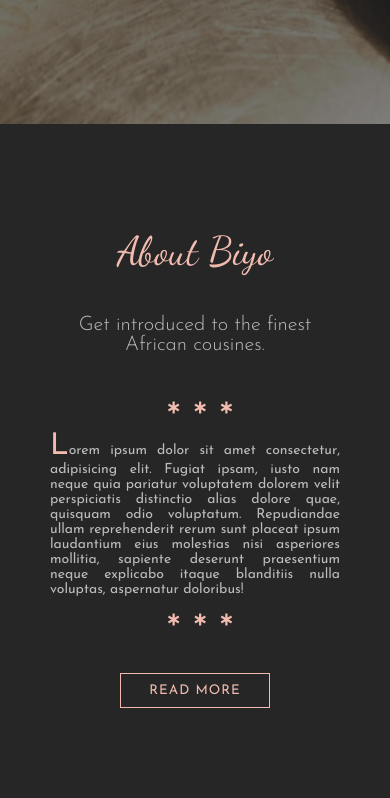
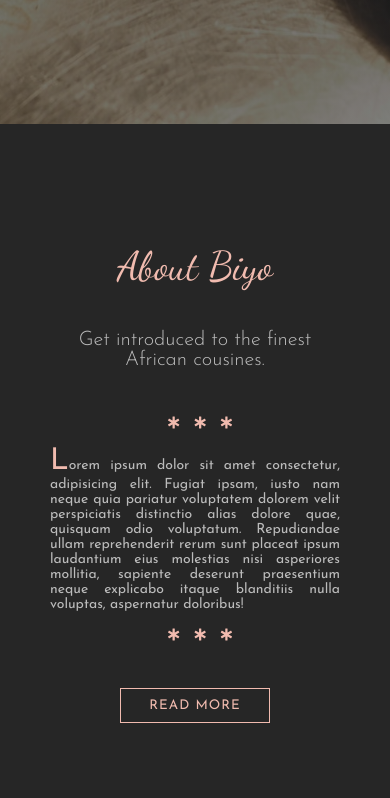
Before and after one commit to whizkidefos/biyo, a website: page index.html in a window 390 px wide. Shown: the part 720-1518 px from the top of the page. Drawn offline with Linux system fonts and the light colour scheme.

Commit message:
Modified responsive styling

```diff
--- a/css/_layout.scss
+++ b/css/_layout.scss
@@ -118,6 +118,9 @@
     }
     @media(max-width: 600px) {
         padding: 11% 0;
+    }
+    @media(max-width: 480px) {
+        padding: 15% 0;
     }
 
     &-left {
```
Also changed, not shown: css/main.css, 1 other file.
